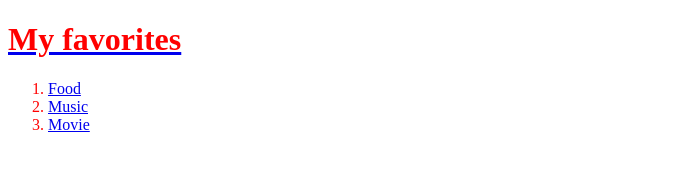
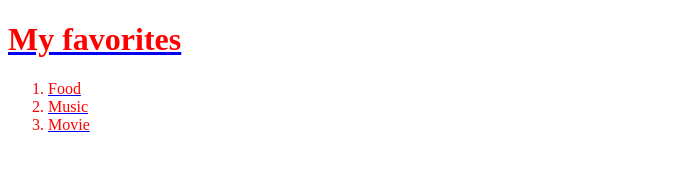
Before and after one commit to uujinn/HTML_Study, a plain HTML site: page index.html in a window 1280 px wide. Shown: the top 177 px of the page, without its empty margins (0-695 px from the left). Drawn offline with Linux system fonts and the light colour scheme; a script that the page names is missing.

Commit message:
2nd Commit

```diff
--- a/index.html
+++ b/index.html
@@ -18,9 +18,9 @@
   <body>
     <h1><a href="index.html"><font color="red">My favorites</a></h1>
     <ol>
-      <li><a href="Food.html"> Food</a></li>
-      <li><a href="Music.html"> Music</a></li>
-      <li><a href="Movie.html"> Movie</a></li>
+      <li><a href="Food.html"><font color="red">Food</a></li>
+      <li><a href="Music.html"><font color="red">Music</a></li>
+      <li><a href="Movie.html"><font color="red">Movie</a></li>
     </ol>
     <p style="margin-top:45px;"></p>
     <h3>Food 😋</h3>
```
